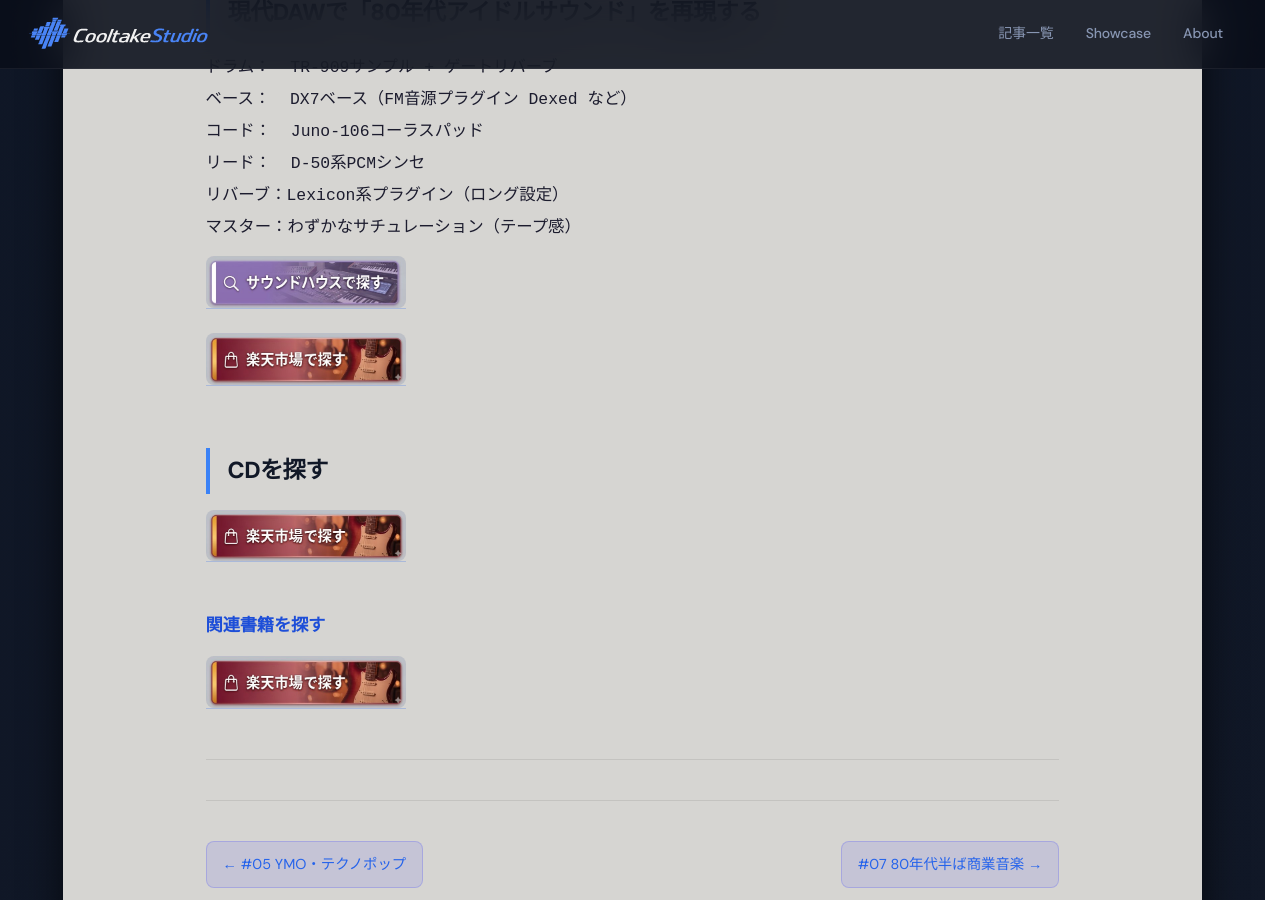
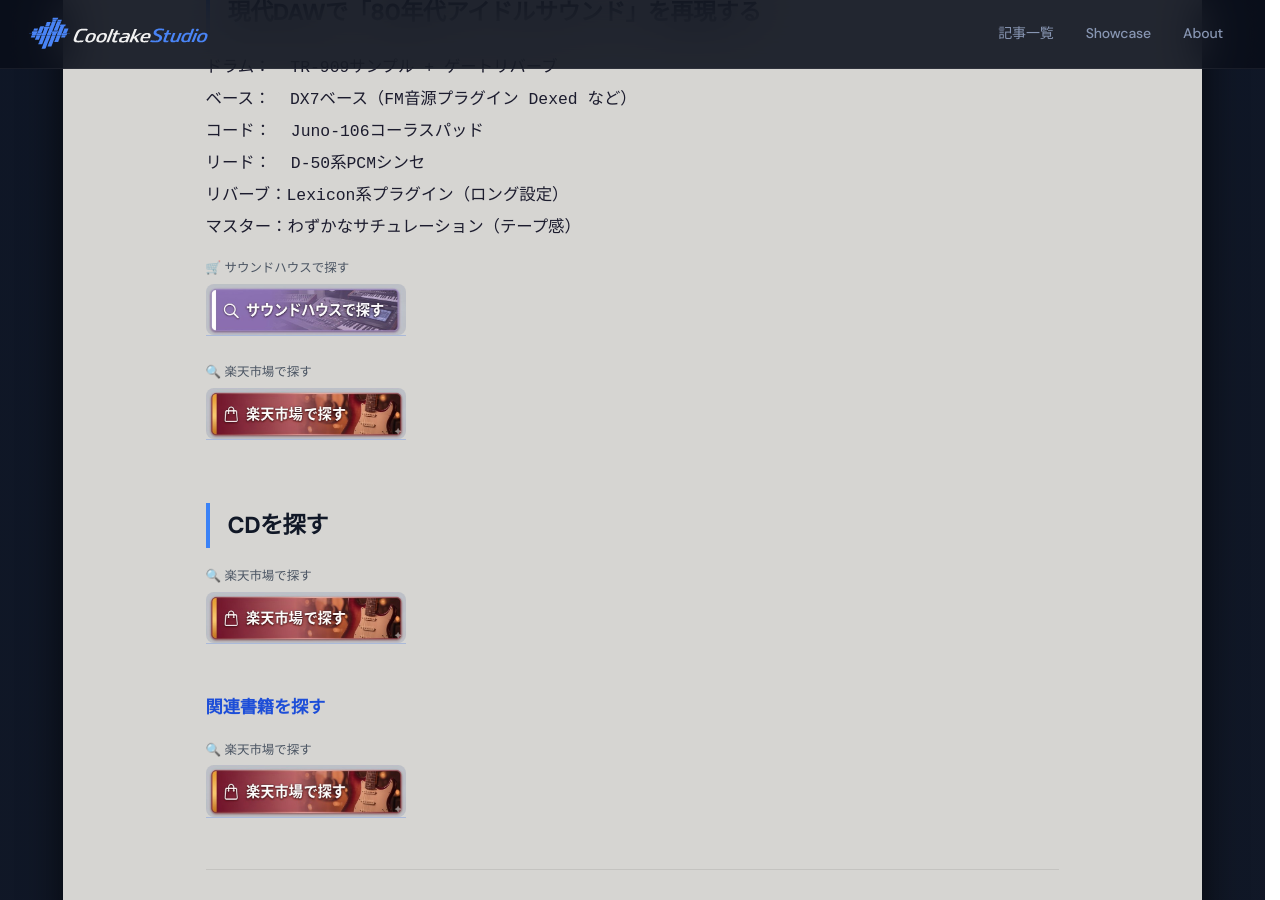
Before and after one commit to cooltake/cooltake-staging, a Jekyll site: the page built from _posts/2026-05-30-japan-music-06-80s-idol-production.md, in a window 1280 px wide and 900 px high, scrolled down 5238 px. Built offline with Jekyll 4.4.1, drawn with Linux system fonts in a browser that asks for light colours; some web fonts are replaced.

Commit message:
fix: add button labels (2026-05-30-japan-music-06-80s-)

````diff
--- a/_posts/2026-05-30-japan-music-06-80s-idol-production.md
+++ b/_posts/2026-05-30-japan-music-06-80s-idol-production.md
@@ -131,15 +131,19 @@
 マスター：わずかなサチュレーション（テープ感）
 ```
 
-<div style="margin:.8rem 0;"><a href="https://h.accesstrade.net/sp/cc?rk=01001xqc00os63&url=https%3A%2F%2Fwww.soundhouse.co.jp%2Fsearch%2Findex%3Fs_category_cd%3D311" rel="nofollow" referrerpolicy="no-referrer-when-downgrade" style="display:inline-block;text-decoration:none;"><img src="/assets/images/btn-soundhouse.jpg" alt="サウンドハウスで探す" width="200" style="height:auto;border-radius:8px;display:block;"></a></div><div style="margin:.8rem 0;"><a href="https://hb.afl.rakuten.co.jp/ichiba/0b15ddc7.28c5c9ed.0b15ddc8.5d23dd4d/?pc=https%3A%2F%2Fsearch.rakuten.co.jp%2Fsearch%2Fmall%2FDTM%20%E3%82%BD%E3%83%95%E3%83%88%E3%82%A6%E3%82%A7%E3%82%A2%2F" rel="nofollow" referrerpolicy="no-referrer-when-downgrade" style="display:inline-block;text-decoration:none;"><img src="/assets/images/btn-rakuten.jpg" alt="楽天市場で探す" width="200" style="height:auto;border-radius:8px;display:block;"></a></div>
+<div style="margin:.8rem 0;"><span style="display:block;font-size:.78rem;color:#4b5563;margin-bottom:3px;margin-top:6px;">🛒 サウンドハウスで探す</span>
+<a href="https://h.accesstrade.net/sp/cc?rk=01001xqc00os63&url=https%3A%2F%2Fwww.soundhouse.co.jp%2Fsearch%2Findex%3Fs_category_cd%3D311" rel="nofollow" referrerpolicy="no-referrer-when-downgrade" style="display:inline-block;text-decoration:none;"><img src="/assets/images/btn-soundhouse.jpg" alt="サウンドハウスで探す" width="200" style="height:auto;border-radius:8px;display:block;"></a></div><div style="margin:.8rem 0;"><span style="display:block;font-size:.78rem;color:#4b5563;margin-bottom:3px;margin-top:6px;">🔍 楽天市場で探す</span>
+<a href="https://hb.afl.rakuten.co.jp/ichiba/0b15ddc7.28c5c9ed.0b15ddc8.5d23dd4d/?pc=https%3A%2F%2Fsearch.rakuten.co.jp%2Fsearch%2Fmall%2FDTM%20%E3%82%BD%E3%83%95%E3%83%88%E3%82%A6%E3%82%A7%E3%82%A2%2F" rel="nofollow" referrerpolicy="no-referrer-when-downgrade" style="display:inline-block;text-decoration:none;"><img src="/assets/images/btn-rakuten.jpg" alt="楽天市場で探す" width="200" style="height:auto;border-radius:8px;display:block;"></a></div>
 
 ## CDを探す
 
-<div style="margin:.8rem 0;"><a href="https://hb.afl.rakuten.co.jp/ichiba/0b15ddc7.28c5c9ed.0b15ddc8.5d23dd4d/?pc=https%3A%2F%2Fsearch.rakuten.co.jp%2Fsearch%2Fmall%2F%E6%9D%BE%E7%94%B0%E8%81%96%E5%AD%90%20%E4%B8%AD%E6%A3%AE%E6%98%8E%E8%8F%9C%2080%E5%B9%B4%E4%BB%A3%20CD%2F" rel="nofollow" referrerpolicy="no-referrer-when-downgrade" style="display:inline-block;text-decoration:none;"><img src="/assets/images/btn-rakuten.jpg" alt="楽天市場で探す" width="200" style="height:auto;border-radius:8px;display:block;"></a></div>
+<div style="margin:.8rem 0;"><span style="display:block;font-size:.78rem;color:#4b5563;margin-bottom:3px;margin-top:6px;">🔍 楽天市場で探す</span>
+<a href="https://hb.afl.rakuten.co.jp/ichiba/0b15ddc7.28c5c9ed.0b15ddc8.5d23dd4d/?pc=https%3A%2F%2Fsearch.rakuten.co.jp%2Fsearch%2Fmall%2F%E6%9D%BE%E7%94%B0%E8%81%96%E5%AD%90%20%E4%B8%AD%E6%A3%AE%E6%98%8E%E8%8F%9C%2080%E5%B9%B4%E4%BB%A3%20CD%2F" rel="nofollow" referrerpolicy="no-referrer-when-downgrade" style="display:inline-block;text-decoration:none;"><img src="/assets/images/btn-rakuten.jpg" alt="楽天市場で探す" width="200" style="height:auto;border-radius:8px;display:block;"></a></div>
 
 ### 関連書籍を探す
 
-<div style="margin:.8rem 0;"><a href="https://hb.afl.rakuten.co.jp/ichiba/0b15ddc7.28c5c9ed.0b15ddc8.5d23dd4d/?pc=https%3A%2F%2Fsearch.rakuten.co.jp%2Fsearch%2Fmall%2F%E9%9F%B3%E6%A5%BD%E5%88%B6%E4%BD%9C%20%E3%82%A2%E3%83%AC%E3%83%B3%E3%82%B8%20%E6%95%99%E5%89%87%E6%9C%AC%2F" rel="nofollow" referrerpolicy="no-referrer-when-downgrade" style="display:inline-block;text-decoration:none;"><img src="/assets/images/btn-rakuten.jpg" alt="楽天市場で探す" width="200" style="height:auto;border-radius:8px;display:block;"></a></div>
+<div style="margin:.8rem 0;"><span style="display:block;font-size:.78rem;color:#4b5563;margin-bottom:3px;margin-top:6px;">🔍 楽天市場で探す</span>
+<a href="https://hb.afl.rakuten.co.jp/ichiba/0b15ddc7.28c5c9ed.0b15ddc8.5d23dd4d/?pc=https%3A%2F%2Fsearch.rakuten.co.jp%2Fsearch%2Fmall%2F%E9%9F%B3%E6%A5%BD%E5%88%B6%E4%BD%9C%20%E3%82%A2%E3%83%AC%E3%83%B3%E3%82%B8%20%E6%95%99%E5%89%87%E6%9C%AC%2F" rel="nofollow" referrerpolicy="no-referrer-when-downgrade" style="display:inline-block;text-decoration:none;"><img src="/assets/images/btn-rakuten.jpg" alt="楽天市場で探す" width="200" style="height:auto;border-radius:8px;display:block;"></a></div>
 
 
 ---
````
